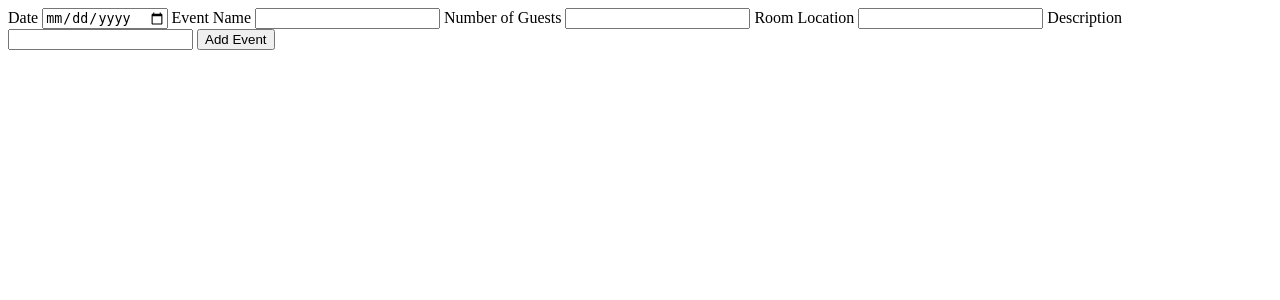
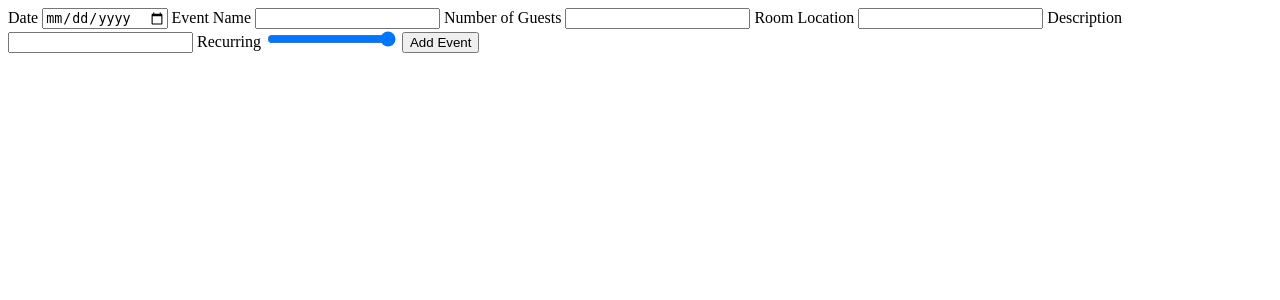
Before and after one commit to michaelmjh/W03D4Lab, a Flask app: page /add_event in a window 1280 px wide. Shown: the top 300 px of the page. Run offline with Flask 2, Linux system fonts and the light colour scheme.

Commit message:
added the recurring bit

```diff
--- a/controllers/controller.py
+++ b/controllers/controller.py
@@ -22,8 +22,13 @@ def add_event():
     e_name = request.form['name']
     e_number_of_guests = request.form['number_of_guests']
     e_room_location = request.form['room_location']
+    e_recurring = request.form['recurring']
+    if e_recurring == 1:
+        e_recurring = True
+    else:
+        e_recurring = False
     e_description = request.form['description']
 
-    new_event = Event(e_date, e_name, e_number_of_guests, e_room_location, e_description)
+    new_event = Event(e_date, e_name, e_number_of_guests, e_room_location, e_description, e_recurring)
     add_new_event(new_event)
     return render_template('events_list.html', title='Events List', events=events)
--- a/models/Events.py
+++ b/models/Events.py
@@ -1,8 +1,9 @@
 class Event():
 
-    def __init__(self, date, name_of_event, number_of_guests, room_location, description):
+    def __init__(self, date, name_of_event, number_of_guests, room_location, description, recurring):
         self.date = date
         self.name_of_event = name_of_event
         self.number_of_guests = number_of_guests
         self.room_location = room_location
         self.description = description
+        self.recurring = recurring
--- a/models/events_list.py
+++ b/models/events_list.py
@@ -1,8 +1,8 @@
 from models.events import Event
 from datetime import datetime
 
-event_1 = Event(datetime(2022, 5, 19), "Drinks after Lab", 20, "Pig and Butterfly", "Stress relief")
-event_2 = Event(datetime(2022, 5, 16), "Graduation", 30, "Pig and Butterfly", "Party time!")
+event_1 = Event(datetime(2022, 5, 19), "Drinks after Lab", 20, "Pig and Butterfly", "Stress relief", False)
+event_2 = Event(datetime(2022, 5, 16), "Graduation", 30, "Pig and Butterfly", "Party time!", False)
 
 events = [event_1, event_2]
 
--- a/templates/add_event.html
+++ b/templates/add_event.html
@@ -18,6 +18,8 @@
     <label for="description">Description</label>
     <input type="text" name="description" id="description">
 
+    <label for="recurring">Recurring</label>
+    <input type="range" name="recurring" id="recurring" min="0" max="1">
     <input type="submit" value="Add Event">
 
 {% endblock %}
--- a/templates/events_list.html
+++ b/templates/events_list.html
@@ -15,6 +15,7 @@
                 <br>
                 Description: {{event.description}}
                 <br>
+                Recurring: {{event.recurring}}
             </p>
         </section>
 {% endfor %}
```
